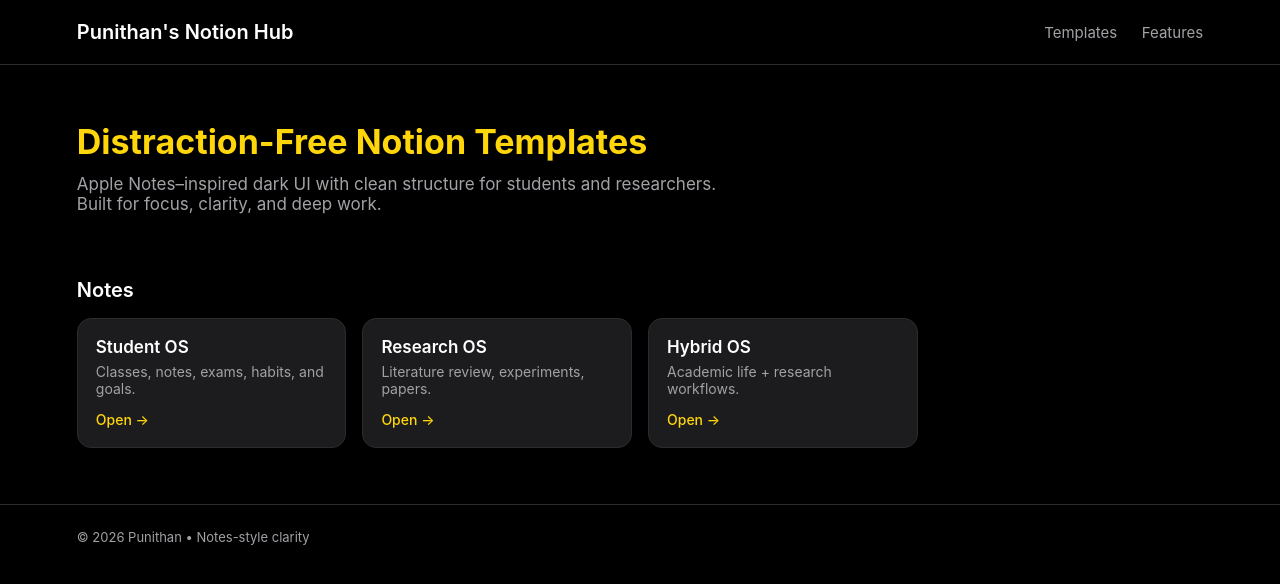
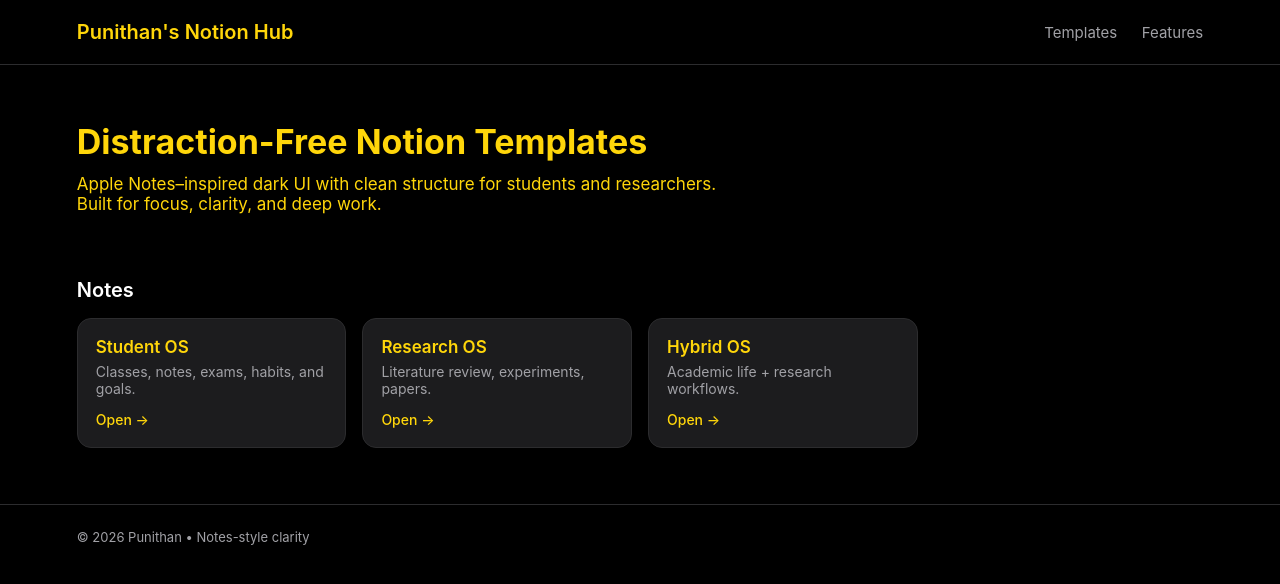
Before and after one commit to punithan-eng/Punithanotion.github.io, a plain HTML site: page index.html in a window 1280 px wide. Drawn offline with Linux system fonts and the light colour scheme.

Commit message:
Change text color to accent in multiple sections

```diff
--- a/index.html
+++ b/index.html
@@ -41,6 +41,7 @@ header {
 header h1 {
   font-size: 20px;
   font-weight: 600;
+  color: var(--accent);
 }
 
 nav a {
@@ -68,7 +69,7 @@ nav a:hover {
 
 .hero p {
   font-size: 17px;
-  color: var(--secondary);
+  color: var(--accent);
   max-width: 640px;
 }
 
@@ -108,6 +109,7 @@ nav a:hover {
   font-size: 17px;
   font-weight: 600;
   margin-bottom: 6px;
+  color: var(--accent);
 }
 
 .card p {
```
